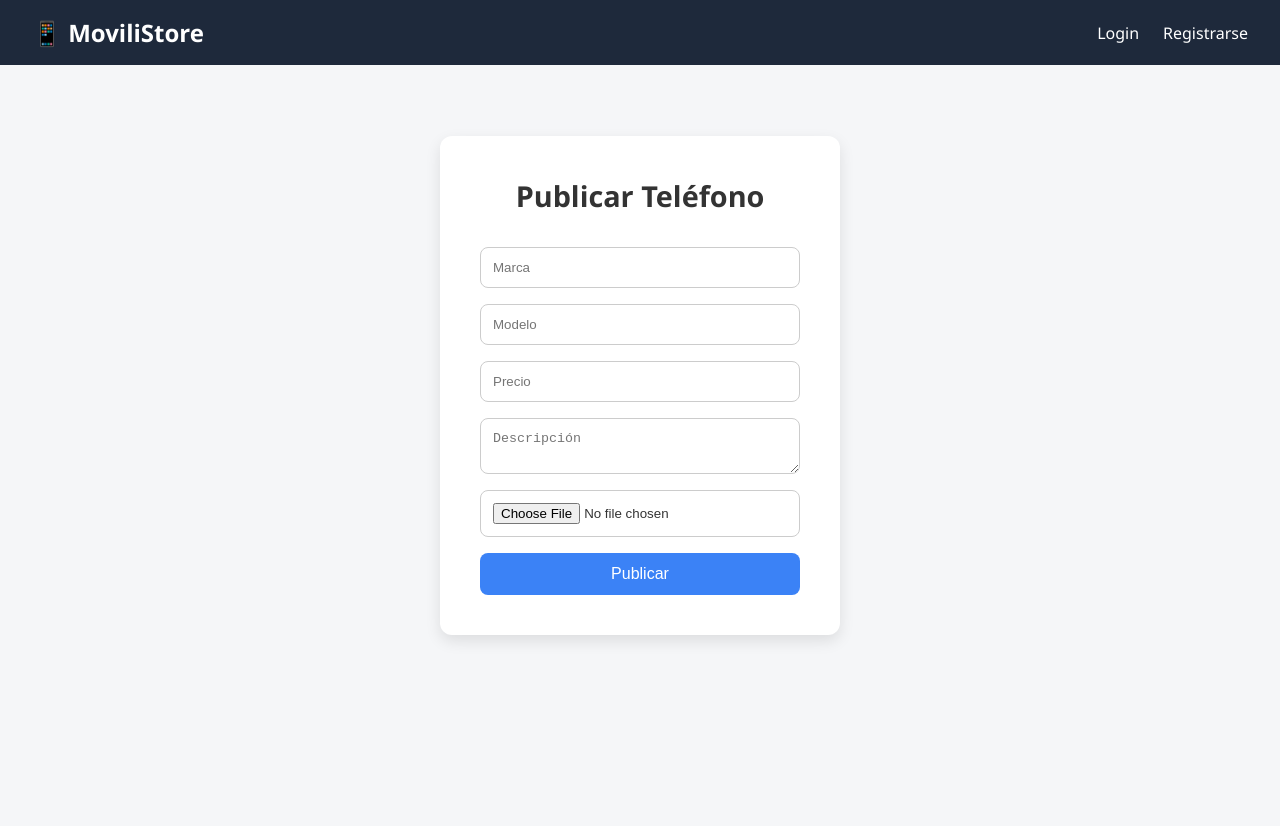
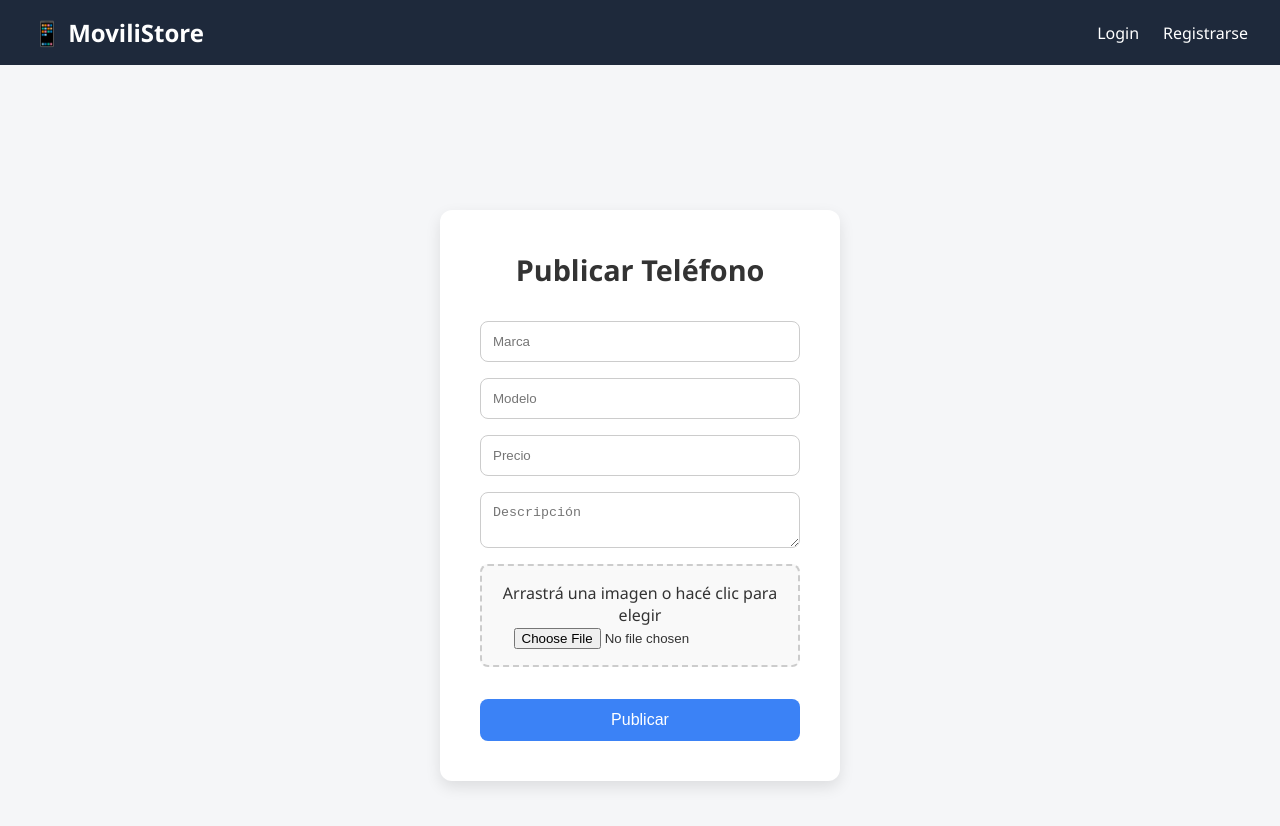
Before and after one commit to leandrop22/moviliStore, a Next.js app: page /create in a window 1280 px wide. Shown: the top 826 px of the page. Before the commit the page ends 800 px from the top, so only its background shows below. Built offline with nearby package versions, Linux system fonts and the light colour scheme; no server answers.

Commit message:
commit 34235

```diff
--- a/src/app/create/page.tsx
+++ b/src/app/create/page.tsx
@@ -20,6 +20,7 @@ export default function CreatePage() {
 
   const handle = async (e: React.FormEvent) => {
     e.preventDefault();
+    console.log("Enviando formulario...");
     setErr(null);
     setLoading(true);
 
@@ -31,6 +32,11 @@ export default function CreatePage() {
       let fotoUrl = "";
       if (file) {
         const storageRef = ref(storage, `imagenes/${Date.now()}_${file.name}`);
+        if (!file) {
+          setErr("Debes subir una imagen");
+          setLoading(false);
+          return;
+        }
         await uploadBytes(storageRef, file);
         fotoUrl = await getDownloadURL(storageRef);
       }
@@ -96,12 +102,25 @@ export default function CreatePage() {
           className="form-input"
           required
         />
-        <input
-          type="file"
-          accept="image/*"
-          onChange={(e) => setFile(e.target.files?.[0] || null)}
-          className="form-input"
-        />
+        <label
+            className="form-dropzone"
+            onDrop={(e) => {
+              e.preventDefault();
+              if (e.dataTransfer.files && e.dataTransfer.files[0]) {
+                setFile(e.dataTransfer.files[0]);
+              }
+            }}
+            onDragOver={(e) => e.preventDefault()}
+          >
+            <p>{file ? file.name : "Arrastrá una imagen o hacé clic para elegir"}</p>
+            <input
+              type="file"
+              accept="image/*"
+              onChange={(e) => setFile(e.target.files?.[0] || null)}
+              className="hidden"
+            />
+        </label>
+
 
         <button type="submit" className="form-button" disabled={loading}>
           {loading ? "Publicando..." : "Publicar"}
@@ -109,4 +128,6 @@ export default function CreatePage() {
       </form>
     </main>
   );
+
 }
+console.log("CreatePage cargado")
--- a/src/services/firebaseConfig.js
+++ b/src/services/firebaseConfig.js
@@ -2,8 +2,8 @@
 import { initializeApp } from "firebase/app";
 import { getAuth } from "firebase/auth";
 import { getDatabase } from "firebase/database";
-import { getFirestore } from "firebase/firestore";
 import { getStorage } from "firebase/storage";
+import { initializeFirestore } from "firebase/firestore";
 
 const firebaseConfig = {
   apiKey: process.env.NEXT_PUBLIC_FIREBASE_API_KEY,
@@ -18,8 +18,10 @@ const firebaseConfig = {
 
 export const app = initializeApp(firebaseConfig);
 
-
 export const auth = getAuth(app);
 export const database = getDatabase(app);
-export const firestore = getFirestore(app);
 export const storage = getStorage(app);
+
+export const firestore = initializeFirestore(app, {
+  experimentalForceLongPolling: true,
+});
--- a/src/styles/style.css
+++ b/src/styles/style.css
@@ -48,12 +48,22 @@ body {
 }
 
 /* --- Formularios (Registro, Publicación y Login) --- */
-.register, .create, .login {
+.register, .login {
   display: flex;
   justify-content: center;
   align-items: center;
   height: 80vh;
 }
+.create {
+  display: flex;
+  align-items: center;
+  justify-content: center;
+  padding-top: 100px; /* espacio para el navbar */
+  padding-bottom: 40px;
+  min-height: calc(100vh - 80px); /* ajuste real al alto de pantalla */
+  box-sizing: border-box;
+}
+
 
 .form {
   background: white;
@@ -558,3 +568,13 @@ html {
   0% { transform: rotate(0deg); }
   100% { transform: rotate(360deg); }
 }
+
+.form-dropzone {
+  border: 2px dashed #ccc;
+  padding: 1rem;
+  text-align: center;
+  cursor: pointer;
+  border-radius: 8px;
+  margin-bottom: 1rem;
+  background-color: #f9f9f9;
+}
```
